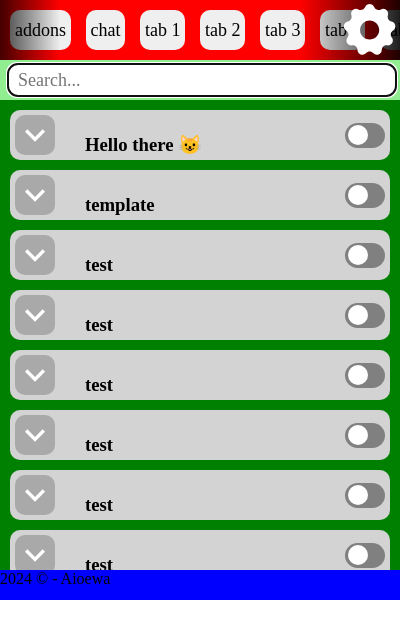
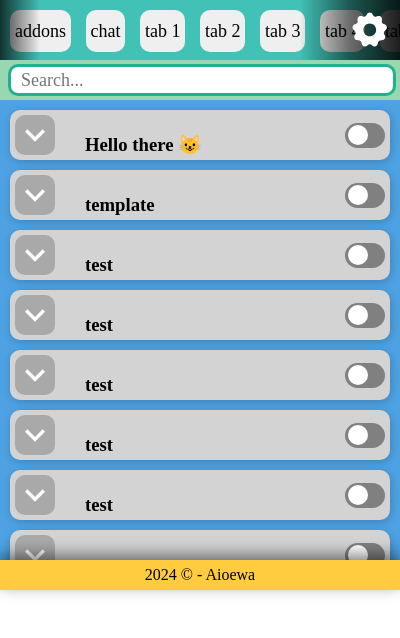
Before and after one commit to Aioewa/Aioewa, a browser extension: page asset/html/popup.html in a window 400 px wide. Drawn offline with Linux system fonts and the light colour scheme; a web font is replaced by a local one.

Commit message:
Add files via upload

```diff
--- a/asset/css/main.css
+++ b/asset/css/main.css
@@ -4,9 +4,12 @@
     font-family: "Recursive";
     src: local("Recursive"), url("https://asset.stio.studio/font.ttf");
 }
+
 * {
     font-family: var(--font);
+    box-sizing: content-box;
 }
+
 body {
     margin: 0;
 }
@@ -17,6 +20,7 @@ html[type="settings"] {
     /* width: var(--width);
     height: var(--height); */
 }
+
 [type="settings"] body {
     height: 100%;
     width: 100%;
@@ -28,12 +32,14 @@ html[type="settings"] {
     grid-template-columns: 100%;
     grid-template-rows: var(--nav) calc(100% - var(--nav) - var(--footer)) var(--footer);
 }
+
 html[type="popup"] {
     width: fit-content;
     height: fit-content;
     /* width: var(--width);
     height: var(--height); */
 }
+
 [type="popup"] body {
     height: var(--height);
     width: var(--width);
@@ -45,23 +51,28 @@ html[type="popup"] {
     grid-template-columns: 100%;
     grid-template-rows: var(--nav) calc(100% - var(--nav) - var(--footer)) var(--footer);
 }
+
 nav {
-    background-color: red;
+    background-color: var(--secondary);
 }
+
 nav * {
     font-size: 18px;
 }
+
 button {
     border: none;
     padding: 0;
 }
+
 nav .slider button {
-    height: 100%;
+    height: 80%; /* Changed this a little bit to make it fir better */
     width: fit-content;
     border-radius: 10px;
     margin-right: 10px;
     padding: 5px;
 }
+
 nav .slider {
     height: calc(var(--slider) - 20px);
     width: calc(100% - 60px);
@@ -71,13 +82,16 @@ nav .slider {
     padding-right: 60px;
     -webkit-user-drag: none;
 }
+
 [type="settings"] nav .slider {
     padding-right: 10px;
     width: calc(100% - 20px);
 }
+
 nav .slider::-webkit-scrollbar {
     display: none;
 }
+
 nav::after {
     content: "";
     right: 0;
@@ -85,11 +99,13 @@ nav::after {
     position: absolute;
     height: 60px;
     width: 100px;
-    background: linear-gradient(to left, #000000e0, transparent);
+    background: linear-gradient(to left, #000000e0, #0000008c, transparent);
 }
+
 [type="settings"] nav::after {
     width: 60px;
 }
+
 nav::before {
     -webkit-user-drag: none;
     content: "";
@@ -97,15 +113,16 @@ nav::before {
     top: 0;
     position: absolute;
     height: 60px;
-    width: 60px;
+    width: 40px;
     background: linear-gradient(to right, #000000bb, transparent);
 }
+
 nav .settings {
     z-index: 1;
-    right: 0;
-    top: 0;
+    right: 10px;
+    top: 10px;
     position: absolute;
-    height: 60px;
+    height: 40px;
     aspect-ratio: 1 / 1;
     background-color: transparent;
     border-radius: 100vw;
@@ -113,34 +130,55 @@ nav .settings {
     background-repeat: no-repeat;
     background-size: cover;
 }
+
+nav .settings:hover {
+    cursor: pointer;
+}
+
 nav .search {
     width: 100%;
     height: var(--search);
-    background-color: lightgreen;
+    background-color: var(--background-ops-50);
 }
+
 nav .search input {
     border: none;
     border-radius: 10px;
-    width: calc(100% - 32px);
-    height: calc(100% - 12px);
+    width: calc(100% - 32px - 6px);
+    height: calc(100% - 12px - 6px);
     padding: 2px 10px;
     margin: 4px;
     left: 4px;
     position: relative;
     background-color: white;
+    transition: all var(--transition) ease;
+    outline: none; /* Removed the ugly default outline */
+    border: solid 3px rgba(32, 178, 144, 0); /* Added border instead */
 }
+
+nav .search input:focus {
+    border: solid 3px rgb(32, 178, 144);
+}
+
 main {
     grid-area: main;
-    background-color: green;
+    background-color: var(--primary);
 }
+
 main iframe {
     height: 100%;
     width: 100%;
 }
+
 footer {
     grid-area: footer;
-    background-color: blue;
+    background-color: var(--accent);
+    box-shadow: 0px -5px 1em rgba(0, 0, 0, 0.5); /* Added some shadow */
+    display: flex; /* flexbox */
+    align-items: center;
+    justify-content: center;
 }
+
 .addon {
     border: none;
     padding: 5px;
@@ -157,22 +195,36 @@ footer {
     grid-template-rows: 40px 0px 0px;
     column-gap: 5px;
     row-gap: 0px;
+    box-shadow: 1px 2px 0.5em rgba(0, 0, 0, 0.2); /* Added some shadow */
 }
+
 .addon:has(.arrow input:checked) {
     row-gap: 5px;
     grid-template-rows: 40px auto;
 }
+
 .addon:has(.arrow input:checked) .content {
+    /**********************************************/
+    /* Added a nice height and opacity transition */
+    /**********************************************/
+    max-height: 10em;
+    transition: 0.6s ease-in;
+    opacity: 1;
+}
+
+.addon .content {
     display: block;
-}
-.addon .content {
-    display: none;
     grid-area: content;
     background-color: darkgray;
     padding: 5px;
     border-radius: 10px;
-    transition: var(--transition);
+    opacity: 0;
+
+    max-height: 0;
+    overflow-y: hidden;
+    transition: max-height 0.3s ease-out;
 }
+
 .addon .arrow {
     height: 40px;
     width: 40px;
@@ -180,11 +232,13 @@ footer {
     border-radius: 10px;
     grid-area: arrow;
 }
+
 .addon .arrow input {
     opacity: 0;
     width: 0;
     height: 0;
 }
+
 .addon .arrow::before {
     display: block;
     height: 100%;
@@ -194,20 +248,24 @@ footer {
     background-repeat: no-repeat;
     background-size: contain;
     background-position: center;
-    transition: var(--transition);
+    transition: all var(--transition) ease;
 }
+
 .addon:has(.arrow input:checked) .arrow::before {
     transform: rotate(-180deg);
-    transition: var(--transition);
+    transition: all var(--transition) ease;
 }
+
 .addon h3 {
     grid-area: h3;
 }
+
 .addon .switch input {
     opacity: 0;
     width: 0;
     height: 0;
 }
+
 .addon .switch {
     grid-area: switch;
     background-color: gray;
@@ -216,12 +274,14 @@ footer {
     margin: auto;
     align-items: center;
     border-radius: 100vh;
-    transition: var(--transition);
+    transition: all var(--transition) ease;
 }
+
 .addon:has(.switch input:checked) .switch {
     background-color: blue;
-    transition: var(--transition);
+    transition: all var(--transition) ease;
 }
+
 .addon .switch::before {
     content: "";
     display: block;
@@ -232,9 +292,9 @@ footer {
     left: 2.5px;
     position: relative;
     border-radius: 100vh;
-    transition: var(--transition);
+    transition: all var(--transition) cubic-bezier(.65,.13,.4,.68); /* Added cooler transition */
 }
+
 .addon:has(.switch input:checked) .switch::before {
     left: calc(100% - 2.5px - 20px);
-    transition: var(--transition);
 }
--- a/asset/css/var.css
+++ b/asset/css/var.css
@@ -30,21 +30,22 @@
     --accent-ops-50: ${accent.hex}80;
 }
 */
+/* New colors! */
 :root {
     --text: #000000;
     --text-ops-50: #00000080;
     --background: #cceeee;
     --background-ops-50: #eeeeaa80;
-    --primary: #4285F4;
-    --primary-ops-50: #4285F480;
-    --secondary: #34A853;
-    --secondary-ops-50: #34A85380;
-    --accent: #FBBC05;
-    --accent-ops-50: #FBBC0580;
+    --primary: #4ea2e3;
+    --primary-ops-50: #4ea2e380;
+    --secondary: #42c1b6;
+    --secondary-ops-50: #42c1b680;
+    --accent: #ffcc3f;
+    --accent-ops-50: #ffcc3f80;
 
 
     --font: "Recursive";
-    --height: 600px;
+    --height: 590px; /* This didn't fit my screen, changed it 10px */
     --width: 400px;
     --nav: 100px;
     --footer: 30px;
@@ -52,6 +53,7 @@
     --search: 40px;
     --transition: 0.6s;
 }
+/* ! Colors below aren't updates ! */
 @media (prefers-color-scheme: dark) {
     [data-theme="default"] {
         --text: #edffdb;
```
Lines whose indentation alone changed are shown as unchanged.
